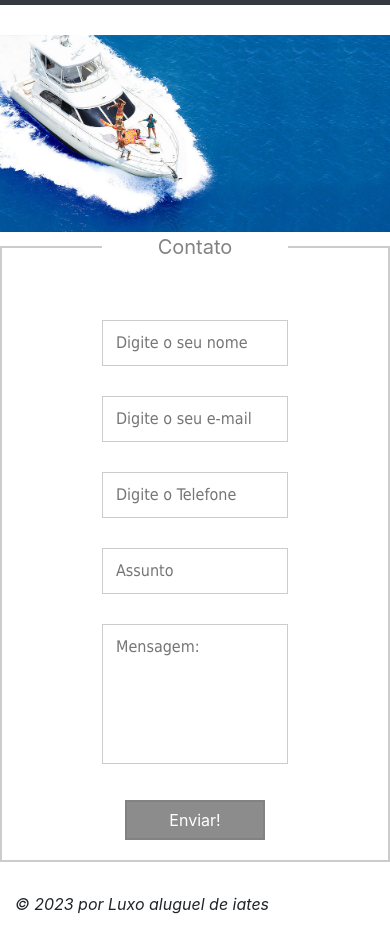
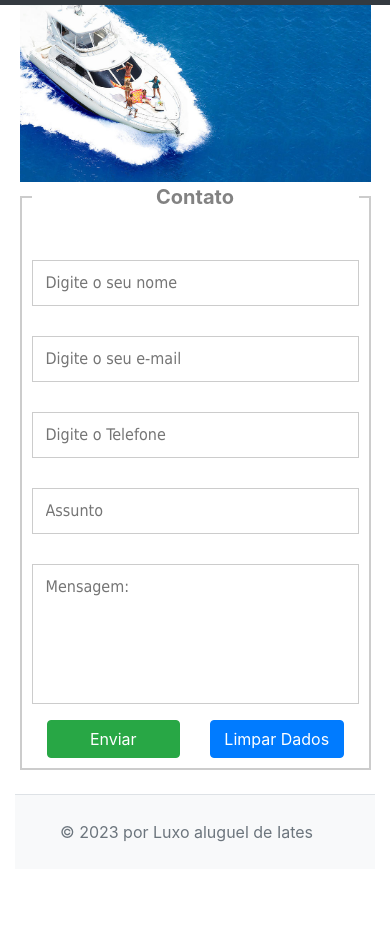
Before and after one commit to mtssantos/luxo, a plain HTML site: page Contato.html in a window 390 px wide. Shown: the part 81-1023 px from the top of the page. After the commit the page ends 974 px from the top, so only its background shows below. Drawn offline with nearby package versions, Linux system fonts and the light colour scheme.

Commit message:
Update Projeto Final

```diff
--- a/Contato.html
+++ b/Contato.html
@@ -26,7 +26,7 @@
         <div class="collapse navbar-collapse justify-content-end links" id="navbarSupportedContent">
           <ul class="navbar-nav">
             <li class="nav-item active">
-                <a class="nav-link text-primary" href="#">PÁGINA INICIAL</a>
+                <a class="nav-link text-light" href="/">PÁGINA INICIAL</a>
             </li>
             <li class="nav-item active">
               <a class="nav-link text-light" href="#">ALUGUEL DE IATES</a>
@@ -38,17 +38,15 @@
               <a class="nav-link text-light" href="#">TRIPULAÇÃO</a>
             </li>
             <li class="nav-item active">
-              <a class="nav-link text-light" href="#">CONTATO</a>
+              <a class="nav-link text-primary" href="contato.html">CONTATO</a>
             </li>
           </ul>
         </div>
         </div>
       </nav>
     </header>
-
     <main>
-
-        <form>
+        <form class="mx-auto">
           <img src="./img/barcoprincipal.jpg" alt="" class="img-fluid" />
           <fieldset>
             <legend>Contato</legend>
@@ -57,29 +55,32 @@
             <div><input type="text" name="nome" placeholder="Digite o Telefone" /></div>
             <div><input type="text" name="nome" placeholder="Assunto" /></div>
 
-					<div>
               <textarea placeholder="Mensagem:"></textarea>
+              <div class="container">
+                <div class="row">
+                  <div class="col align-self-start">
+                    <button class="btn btn-success w-100">Enviar</button>
                   </div>
-
-					<div>
-						<input type="submit" name="acao" value="Enviar!">
+                  <div class="col">
+                    <button class="btn btn-primary w-100">Limpar Dados</button>
+                  </div>
+                </div>
               </div>
           </fieldset>
           </form>
-
+    </main>
     <footer>
       <div class="container">
-                <div class="paragrafo">
-                      <p>&copy; 2023 por Luxo aluguel de iates</p>
-                </div>
-            <div class="clear"></div>
+        <footer class="d-flex flex-wrap justify-content-between align-items-center py-3 my-4 border-top bg-light">
+          <div class="col-md-4 d-flex align-items-center">
+            <a href="/" class="mb-3 me-2 mb-md-0 text-muted text-decoration-none lh-1">
+              <svg class="bi" width="30" height="24"><use xlink:href="#bootstrap"></use></svg>
+            </a>
+            <span class="text-muted">© 2023 por Luxo aluguel de Iates</span>
           </div>
         </footer>
-
-
-    </main>
-
-    </main>
+      </div>
+    </footer>
     <script src="https://code.jquery.com/jquery-3.4.1.slim.min.js" integrity="sha384-J6qa4849blE2+poT4WnyKhv5vZF5SrPo0iEjwBvKU7imGFAV0wwj1yYfoRSJoZ+n" crossorigin="anonymous"></script>
     <script src="https://cdn.jsdelivr.net/npm/popper.js@1.16.0/dist/umd/popper.min.js" integrity="sha384-Q6E9RHvbIyZFJoft+2mJbHaEWldlvI9IOYy5n3zV9zzTtmI3UksdQRVvoxMfooAo" crossorigin="anonymous"></script>
     <script src="https://cdn.jsdelivr.net/npm/bootstrap@4.4.1/dist/js/bootstrap.min.js" integrity="sha384-wfSDF2E50Y2D1uUdj0O3uMBJnjuUD4Ih7YwaYd1iqfktj0Uod8GCExl3Og8ifwB6" crossorigin="anonymous"></script>
--- a/css/index.css
+++ b/css/index.css
@@ -121,7 +121,7 @@
 
 .text-area {
     line-height: 1.3rem;
-    margin-bottom: 100px;
+    margin-bottom: 40px;
 }
 
 .text-area>h4,
@@ -168,18 +168,9 @@ p {
     .image-box {
         margin-bottom: 0px;
     }
-
-    form input {
-        width: 100%;
-    }
-
     form {
-        width: 100%;
-    }
-
-    form fieldset {
-        padding: 20px 80px;
-
+        width: 90%;
+        margin: 0px;
     }
 
 
@@ -198,16 +189,18 @@ p {
         padding-bottom: 40px;
     }
 
+
 }
 
 form {
     max-width: 600px;
-    margin: 30px auto;
+    align-items: center;
+    justify-content: center;
     text-align: center;
 }
 
 form fieldset {
-    padding: 20px 100px;
+    padding: 10px;
     border: 2px solid #ccc;
 }
 
@@ -215,6 +208,7 @@ form legend {
     text-align: center;
     font-size: 20px;
     color: rgb(130, 130, 130);
+    font-weight: bold;
 }
 
 form input[type=text] {
@@ -244,6 +238,7 @@ form textarea {
     font-family: tahoma;
     border: 1px solid #ccc;
     margin-top: 30px;
+    margin-bottom: 10px;
     width: 100%;
     height: 140px;
     padding: 10px 13px;
```
Also changed, not shown: index.html (+14 -2 lines). Lines whose indentation alone changed are shown as unchanged.
